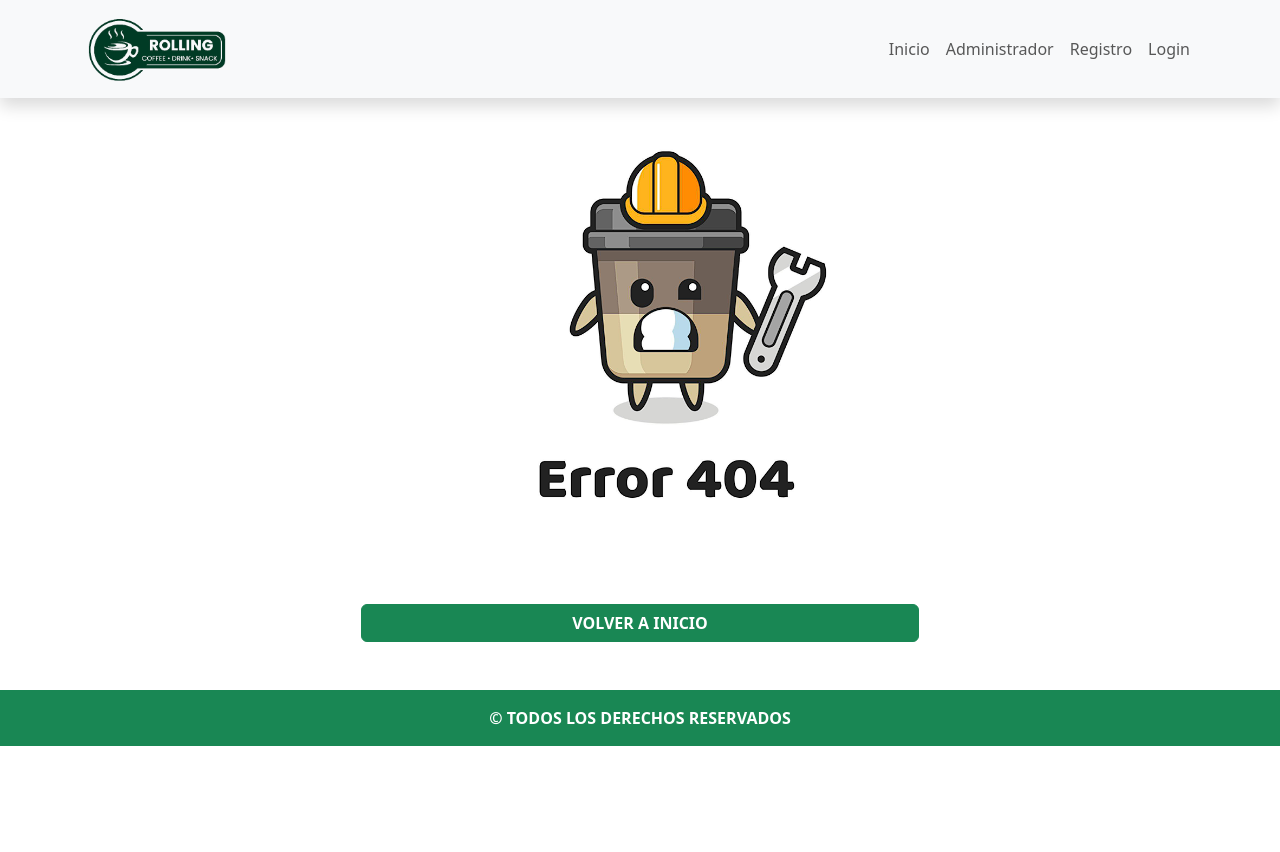
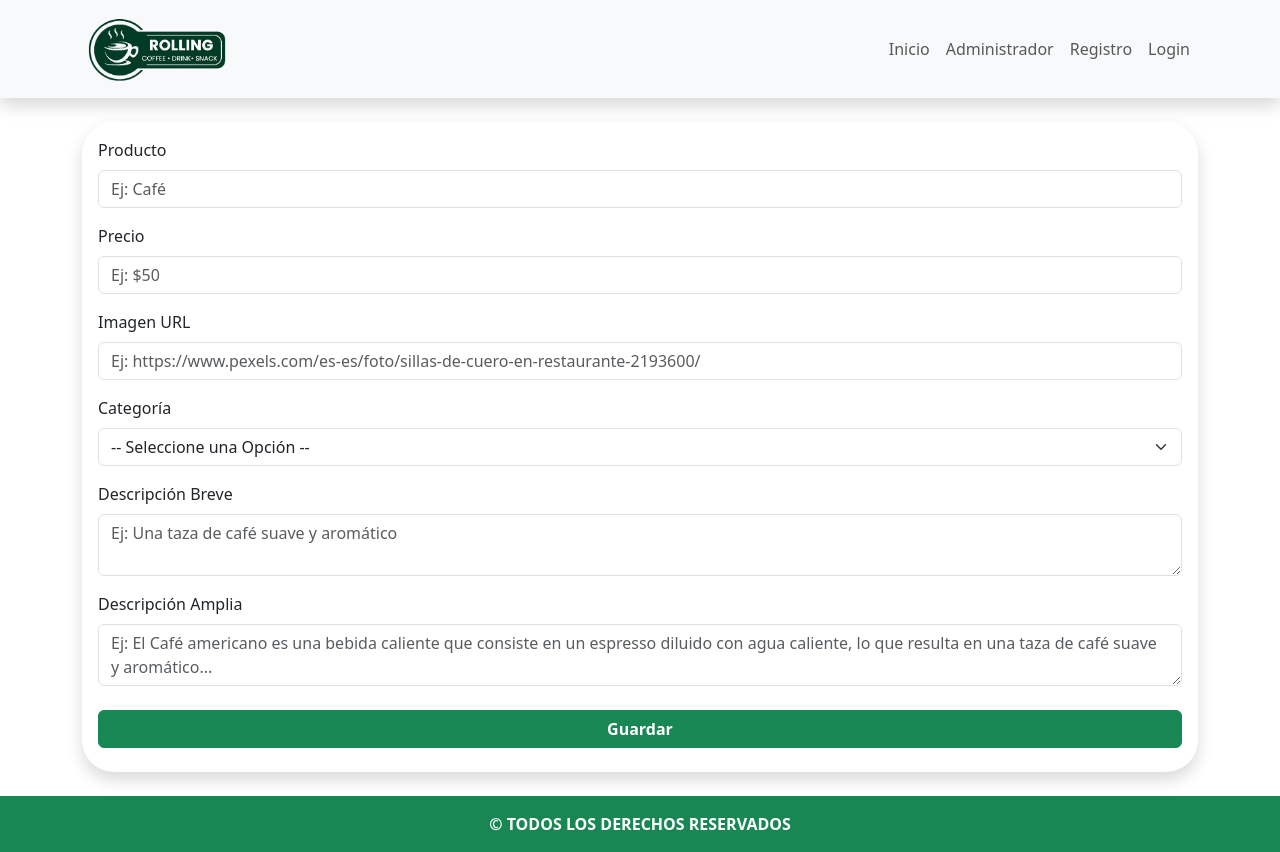
Before and after one commit to juanchyquintana/rollingCoffe, a React (Vite) app: page /agregar-producto in a window 1280 px wide. Before the commit the page ends 800 px from the top, so only its background shows below. Built offline with nearby package versions, Linux system fonts and the light colour scheme.

Commit message:
se creó el componente para agregar un nuevo producto con su respectivo formulario

```diff
--- a/src/App.jsx
+++ b/src/App.jsx
@@ -5,6 +5,7 @@ import Administrador from "./components/pages/Administrador";
 import Error404 from "./components/pages/Error404";
 import { BrowserRouter, Routes, Route } from "react-router-dom";
 import DetalleProducto from "./components/DetalleProducto";
+import NuevoProducto from "./components/NuevoProducto";
 
 function App() {
   return (
@@ -15,6 +16,7 @@ function App() {
             <Route exact path="/" element={<Inicio />} />
             <Route exact path="/administrador" element={<Administrador />} />
             <Route exact path="/detalle-producto" element={<DetalleProducto />} />
+            <Route exact path="/agregar-producto" element={<NuevoProducto />} />
             {/* <Route exact path="/registrarse" element={<Administrador />} />
             <Route exact path="/login" element={<Administrador />} /> */}
             <Route path="*" element={<Error404 />} />
--- /dev/null
+++ b/src/components/NuevoProducto.jsx
@@ -0,0 +1,60 @@
+import { Button, Container, Form } from "react-bootstrap";
+
+const NuevoProducto = () => {
+  return (
+    <Container>
+      <section className=" bg-white shadow rounded-5  p-3 my-4">
+        <Form>
+          <Form.Group className="mb-3">
+            <Form.Label>Producto</Form.Label>
+            <Form.Control type="text" placeholder="Ej: Café" />
+          </Form.Group>
+
+          <Form.Group className="mb-3">
+            <Form.Label>Precio</Form.Label>
+            <Form.Control type="number" placeholder="Ej: $50" />
+          </Form.Group>
+
+          <Form.Group className="mb-3">
+            <Form.Label>Imagen URL</Form.Label>
+            <Form.Control
+              type="url"
+              placeholder="Ej: https://www.pexels.com/es-es/foto/sillas-de-cuero-en-restaurante-2193600/"
+            />
+          </Form.Group>
+
+          <Form.Group className="mb-3">
+            <Form.Label>Categoría</Form.Label>
+            <Form.Select>
+              <option>-- Seleccione una Opción --</option>
+            </Form.Select>
+          </Form.Group>
+
+          <Form.Group className="mb-3">
+            <Form.Label>Descripción Breve</Form.Label>
+            <Form.Control
+              as="textarea"
+              placeholder="Ej: Una taza de café suave y aromático"
+              className="w-100"
+            />
+          </Form.Group>
+
+          <Form.Group className="mb-3">
+            <Form.Label>Descripción Amplia</Form.Label>
+            <Form.Control
+              as="textarea"
+              placeholder="Ej: El Café americano es una bebida caliente que consiste en un espresso diluido con agua caliente, lo que resulta en una taza de café suave y aromático..."
+              className="w-100"
+            />
+          </Form.Group>
+
+          <Button variant="success" type="submit" className="w-100 my-2 fw-bold">
+            Guardar
+          </Button>
+        </Form>
+      </section>
+    </Container>
+  );
+};
+
+export default NuevoProducto;
```
